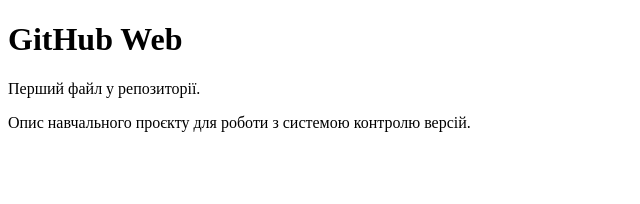
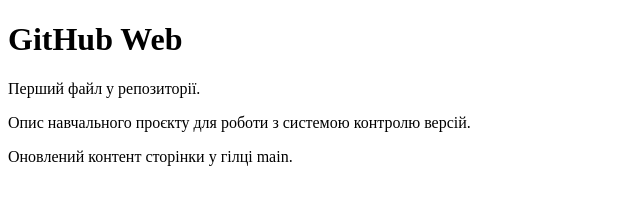
Before and after one commit to Jhon158-ctrl/lab4-git-web-orig, a plain HTML site: page index.html in a window 1280 px wide. Shown: the whole page, without its empty margins (0-640 px from the left). Drawn offline with Linux system fonts and the light colour scheme.

Commit message:
Update page content
Added updated content to the main branch page.

```diff
--- a/index.html
+++ b/index.html
@@ -8,5 +8,6 @@
     <h1>GitHub Web</h1>
     <p>Перший файл у репозиторії.</p>
     <p>Опис навчального проєкту для роботи з системою контролю версій.</p>
+    <p>Оновлений контент сторінки у гілці main.</p>
 </body>
 </html>
```
